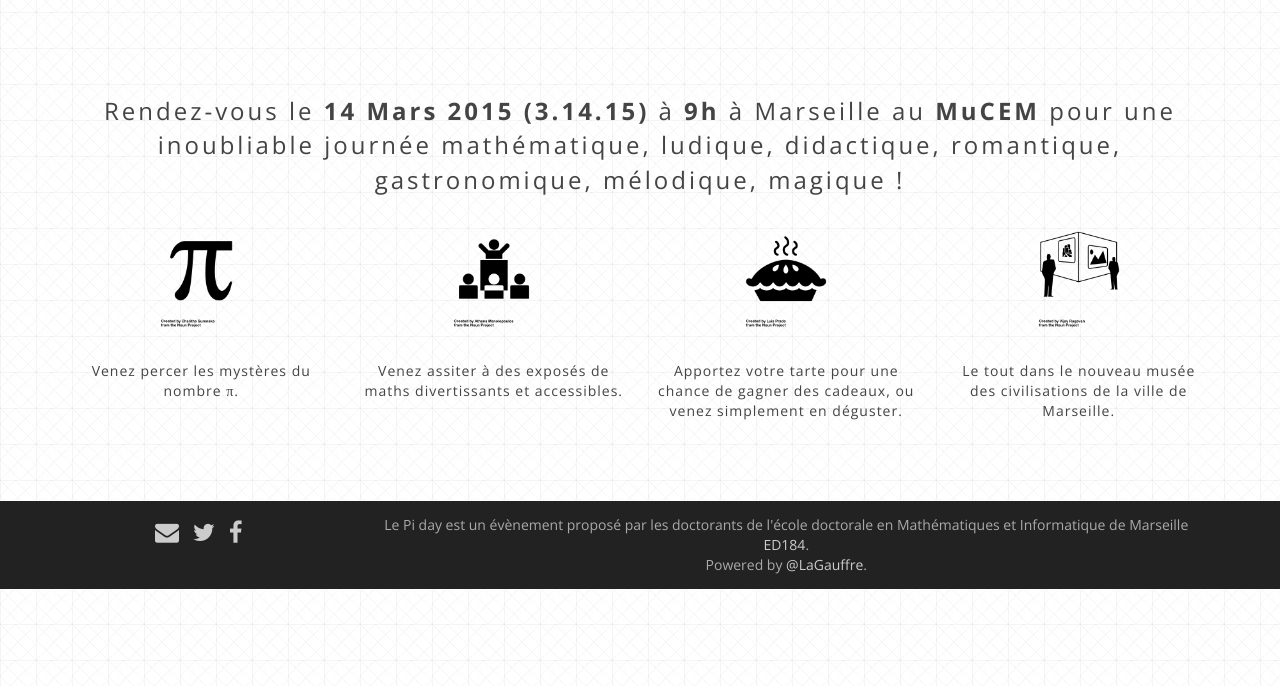
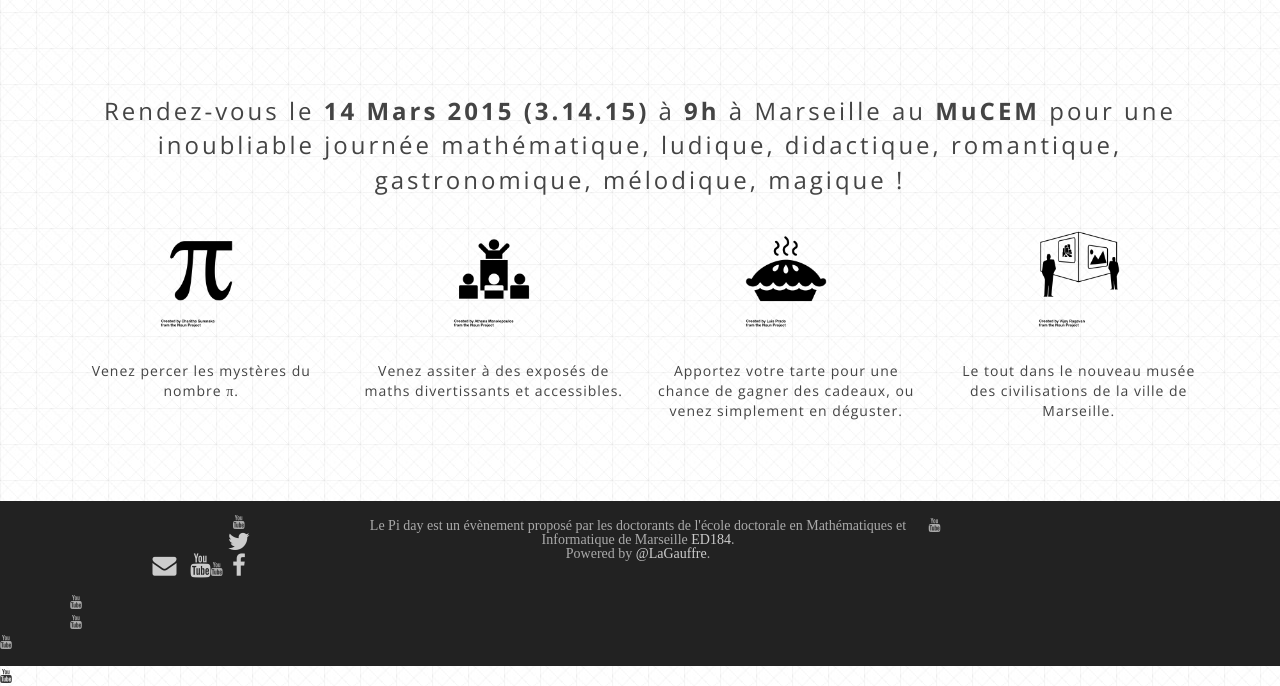
Before and after one commit to Piday/piday.github.io, a Jekyll site: the page built from index.html, in a window 1280 px wide and 1286 px high. Shown: the part 600-1286 px from the top of the window. Built offline with Jekyll 4.4.1, drawn with Linux system fonts in a browser that asks for light colours; nearby versions of some CDN libraries; Markdown is read by kramdown in place of the engine named in the settings.

Commit message:
fa fa youtube

```diff
--- a/_layouts/default.html
+++ b/_layouts/default.html
@@ -102,13 +102,16 @@
                   <i class="fa fa-envelope"></i>
                 </a>
               </li>
+			  <li>
+			  	<a href="https://www.youtube.com/channel/UCxDMMdKvE0Na8Pnr5SAJeJQ"><i class="fa fa-youtube"></a>
+			  </li>
               <li>
                 <a href="https://twitter.com/pidaymars?lang=fr">
                   <i class="fa fa-twitter"></i>
                 </a>
               </li>
               <li>
-                <a href="https://www.facebook.com/events/884254224947832/">
+                <a href="https://www.facebook.com/pidaymars/">
                   <i class="fa fa-facebook"></i>
                 </a>
               </li>
```
